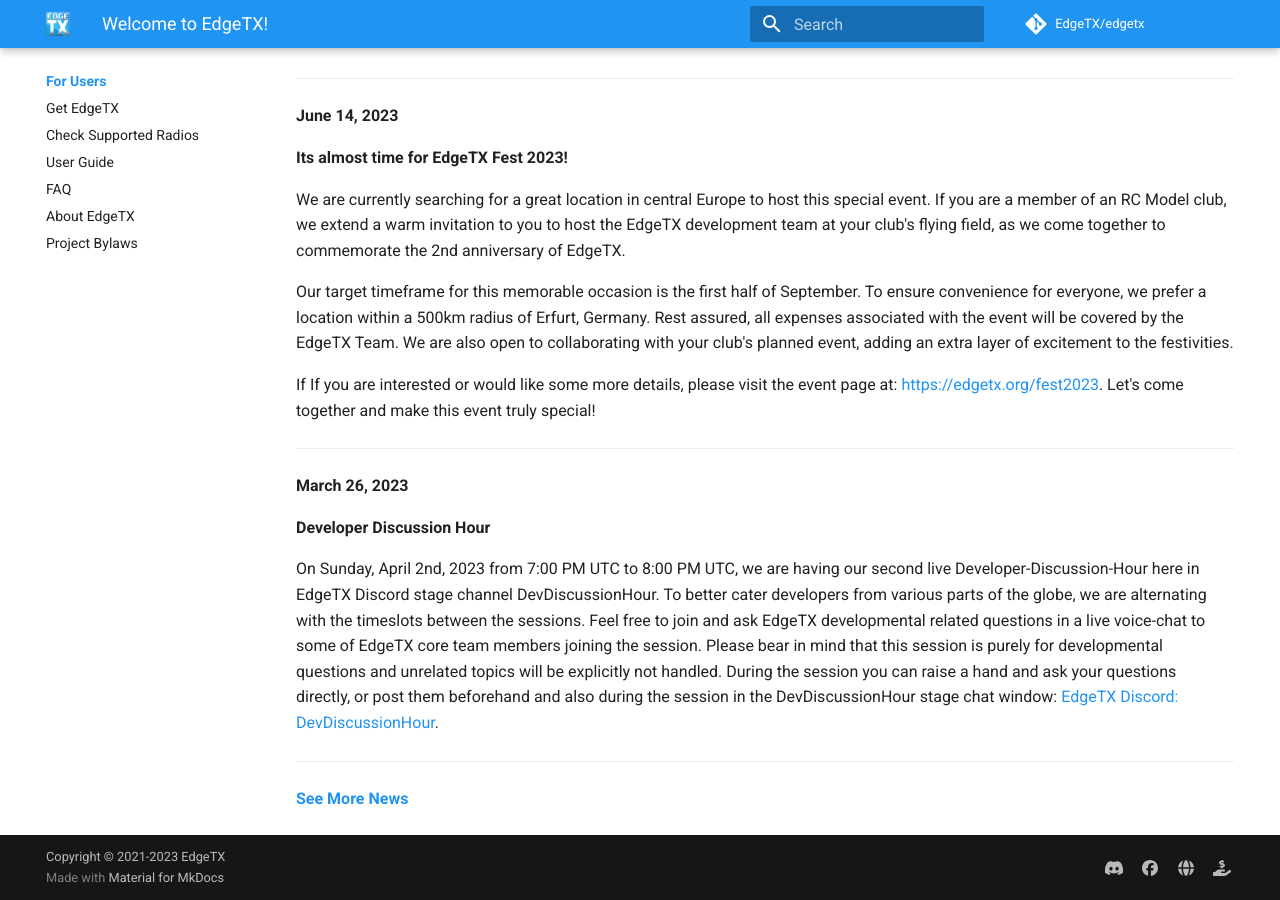
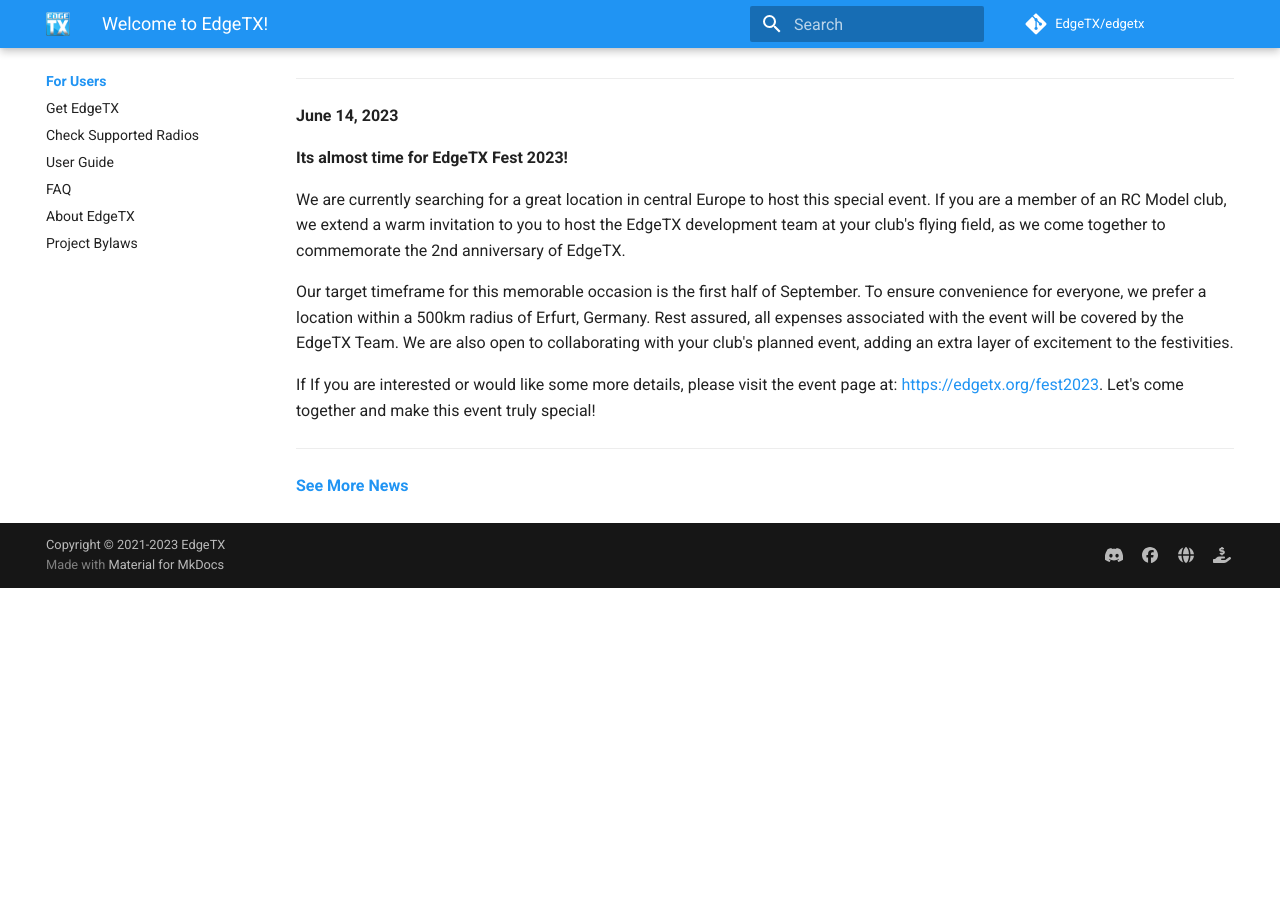
Before and after one commit to phileville/ETXNewSite, an MkDocs documentation site: the page built from docs/index.md, in a window 1280 px wide and 900 px high, scrolled down 751 px. Built offline with MkDocs 1.6.1 and Material for MkDocs 9.7.7, drawn with Linux system fonts in a browser that asks for light colours; comment, search, counter and statistics services are not loaded; after the commit the page ends 1339 px from its top, so only the background shows below that.

Commit message:
Update index.md

```diff
--- a/docs/index.md
+++ b/docs/index.md
@@ -34,12 +34,5 @@
 
 ---
 
-**March 26, 2023**
-
-**Developer Discussion Hour**
-
-On Sunday, April 2nd, 2023 from 7:00 PM UTC to 8:00 PM UTC, we are having our second live Developer-Discussion-Hour here in EdgeTX Discord stage channel DevDiscussionHour. To better cater developers from various parts of the globe, we are alternating with the timeslots between the sessions.  Feel free to join and ask EdgeTX developmental related questions in a live voice-chat to some of EdgeTX core team members joining the session. Please bear in mind that this session is purely for developmental questions and unrelated topics will be explicitly not handled. During the session you can raise a hand and ask your questions directly, or post them beforehand and also during the session in the DevDiscussionHour stage chat window: [EdgeTX Discord: DevDiscussionHour](https://discord.com/channels/839849772864503828/1081860475781914624/1086984571763040296).
-
----
 
 [**See More News**](news.md)
```
